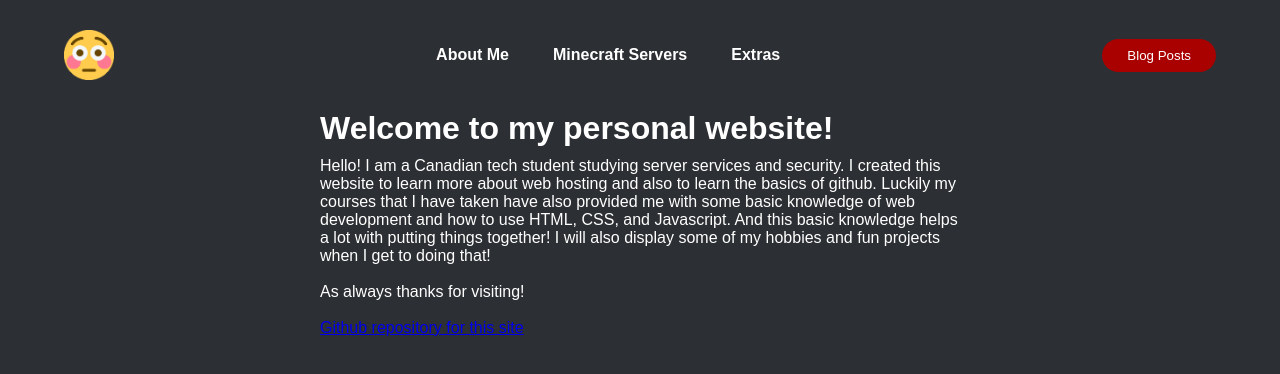
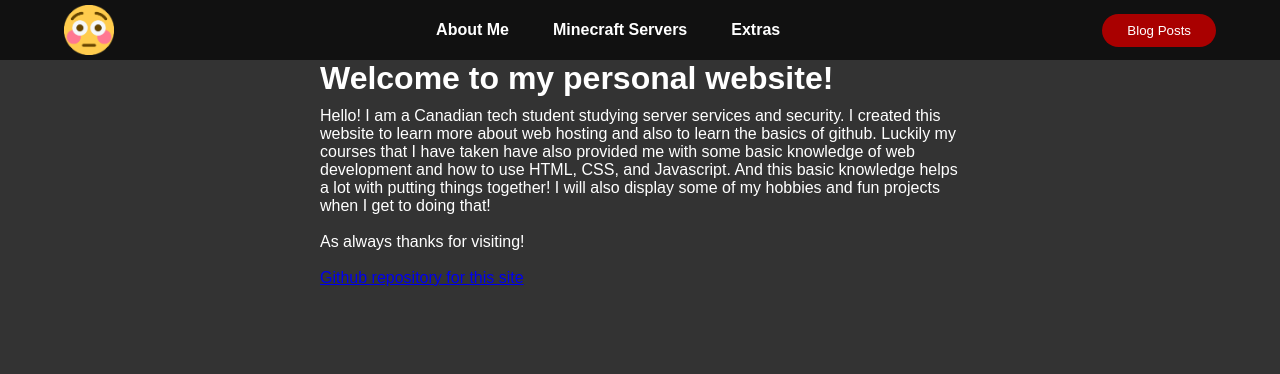
Before and after one commit to bruhcrim/bruhcrim.github.io, a plain HTML site: page index.html in a window 1280 px wide. Drawn offline with Linux system fonts and the light colour scheme.

Commit message:
Update style.css

```diff
--- a/style.css
+++ b/style.css
@@ -2,7 +2,6 @@
   box-sizing: border-box;
   margin: 0;
   padding: 0;
-  background-color: #2C2F33;
 }
 
 .navbarlink, li, button {
@@ -15,11 +14,12 @@ header {
   display: flex;
   justify-content: space-between;
   align-items: center;
-  padding: 30px 5%;
+  padding: 5px 5%;
+  background-color: #111111;
 }
 
 body {
-  background-color: #2C2F33;
+  background-color: #333333;
 }
 
 h1 {
```
